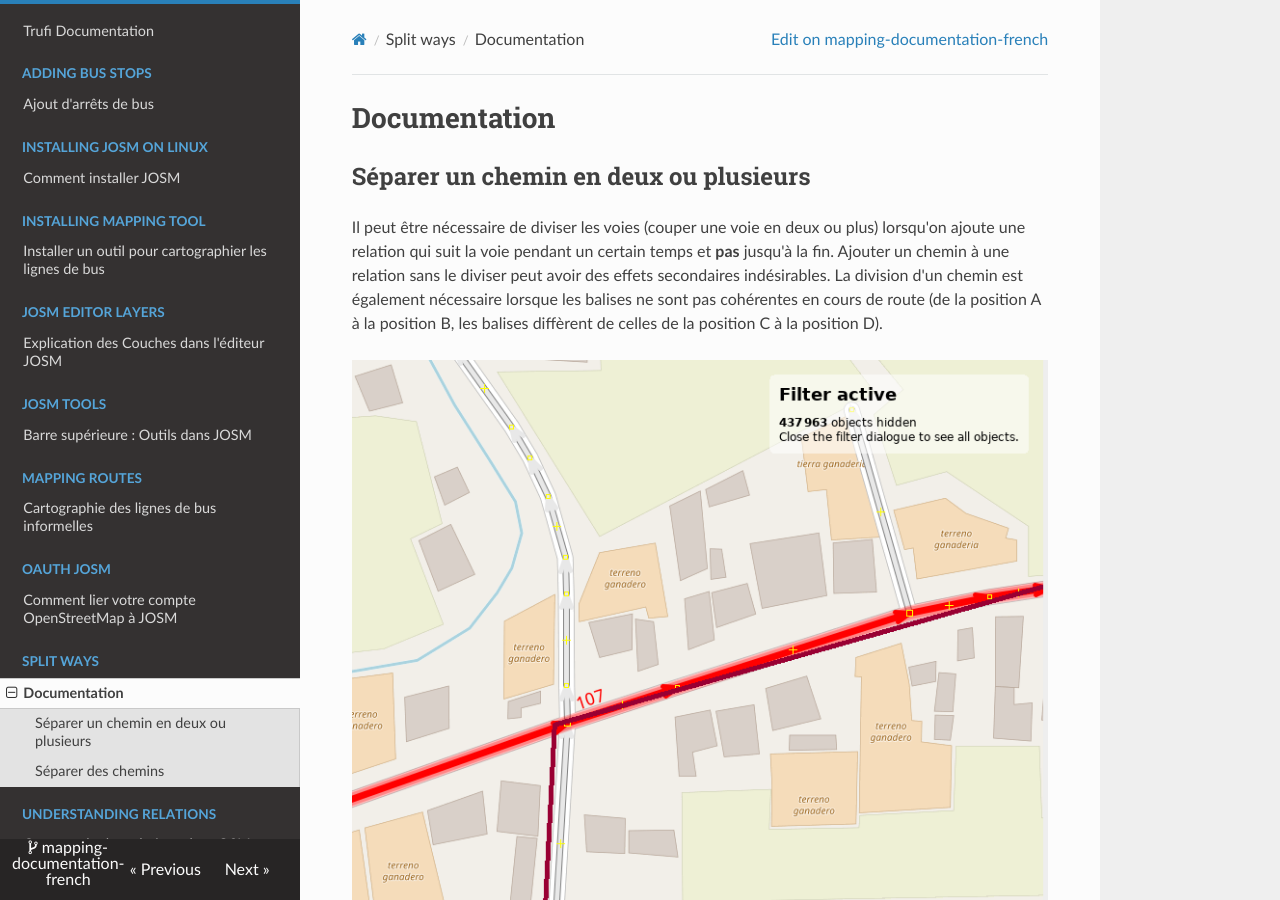
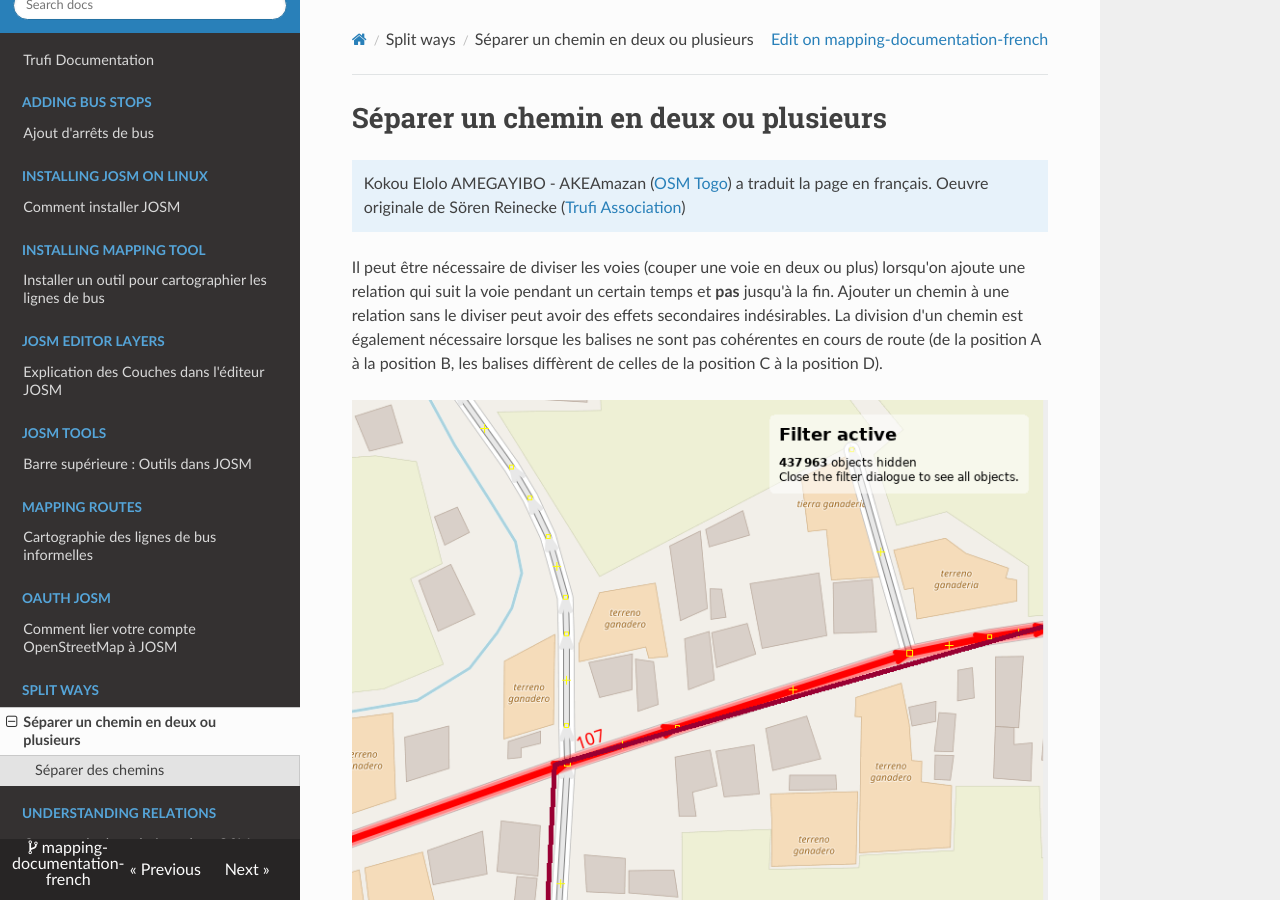
Before and after one commit to trufi-association/mapping-documentation-french, an MkDocs documentation site: the page built from docs/split-ways/index.md, in a window 1280 px wide and 900 px high. Built offline with MkDocs 1.6.1, drawn with Linux system fonts in a browser that asks for light colours; nearby versions of some CDN libraries.

Commit message:
added attribution based on contributors input

```diff
--- a/docs/split-ways/index.md
+++ b/docs/split-ways/index.md
@@ -1,6 +1,7 @@
-# Documentation
+# Séparer un chemin en deux ou plusieurs
 
-## Séparer un chemin en deux ou plusieurs
+!!! note ""
+	Kokou Elolo AMEGAYIBO - AKEAmazan ([OSM Togo](https://openstreetmap.tg/)) a traduit la page en français. Oeuvre originale de Sören Reinecke ([Trufi Association](https://trufi-association.org))
 
 Il peut être nécessaire de diviser les voies (couper une voie en deux ou plus) lorsqu'on ajoute une relation qui suit la voie pendant un certain temps et **pas** jusqu'à la fin. Ajouter un chemin à une relation sans le diviser peut avoir des effets secondaires indésirables. La division d'un chemin est également nécessaire lorsque les balises ne sont pas cohérentes en cours de route (de la position A à la position B, les balises diffèrent de celles de la position C à la position D).
 
```
Also changed, not shown: docs/josm-editor-layers/index.md (+3 -0 lines), docs/mapping-routes/index.md (+3 -0 lines).
